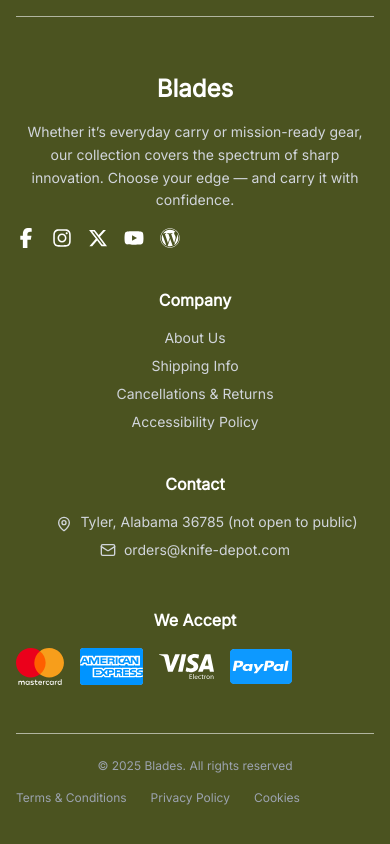
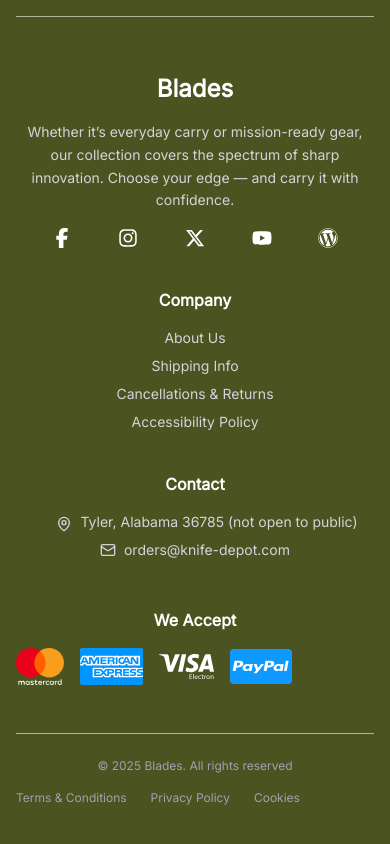
Before and after one commit to zennie2001/rgcreationsnepal, a Next.js app: page / in a window 390 px wide. Shown: the part 9054-9898 px from the top of the page. Built offline with nearby package versions, Linux system fonts and the light colour scheme.

Commit message:
sid commit4

```diff
--- a/src/sections/Footer.tsx
+++ b/src/sections/Footer.tsx
@@ -69,7 +69,7 @@ const Footer = () => {
               carry it with confidence.
             </p>
 
-            <div className="flex gap-4 mt-4  text-center md:text-left text-xl text-white">
+            <div className="flex w-[80%] mx-auto md:mx-0 gap-4 justify-between md:justify-start mt-4  text-center md:text-left text-xl text-white">
               <FaFacebookF />
               <FaInstagram />
               <FaXTwitter />
```
